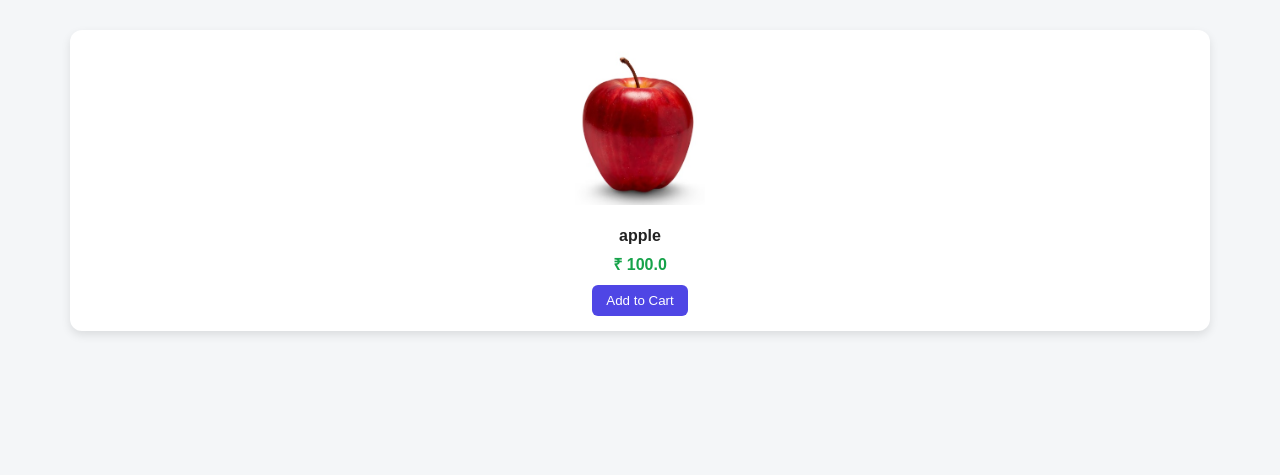
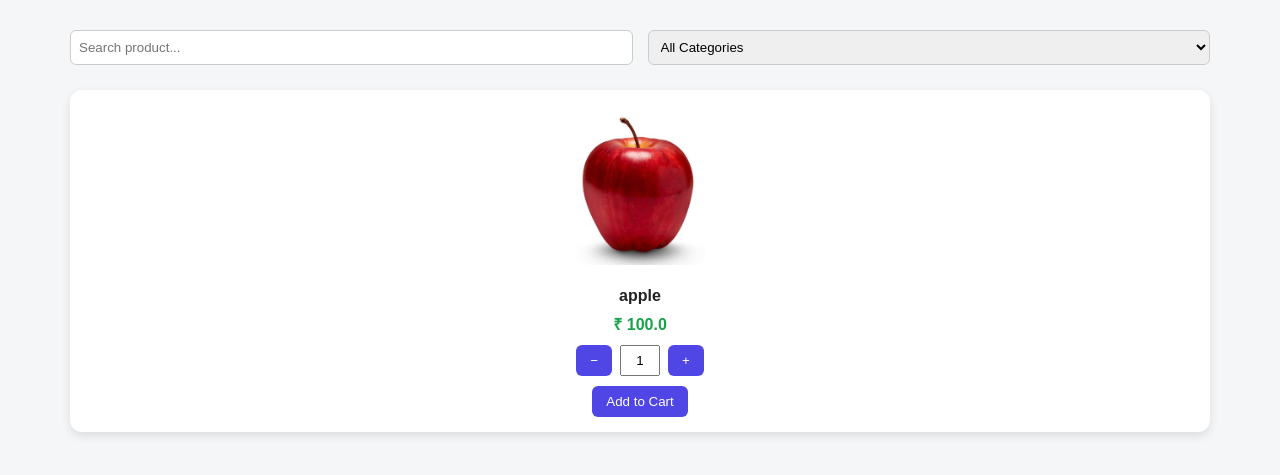
Before and after one commit to surajkharade000-dot/grocery-flask-app, a Flask app: page /products in a window 1280 px wide. Shown: the part 47-522 px from the top of the page. Run offline with Flask 3, Linux system fonts and the light colour scheme; a user stored in the database is signed in.

Commit message:
Update products.html

```diff
--- a/templates/products.html
+++ b/templates/products.html
@@ -4,12 +4,26 @@
     <title>Products</title>
     <link rel="stylesheet" href="{{ url_for('static', filename='css/style.css') }}">
 
-    <!-- EXTRA CSS (GRID + CARD LOOK) -->
+    <!-- EXTRA CSS (GRID + CARD LOOK + NEW FEATURES) -->
     <style>
         .container {
             max-width: 1200px;
             margin: auto;
             padding: 30px;
+        }
+
+        .top-controls {
+            display: flex;
+            gap: 15px;
+            margin-bottom: 25px;
+        }
+
+        .top-controls input,
+        .top-controls select {
+            padding: 8px;
+            border-radius: 6px;
+            border: 1px solid #ccc;
+            width: 100%;
         }
 
         .products {
@@ -51,6 +65,23 @@
             margin-bottom: 10px;
         }
 
+        .qty-box {
+            display: flex;
+            justify-content: center;
+            gap: 8px;
+            margin-bottom: 10px;
+        }
+
+        .qty-box button {
+            padding: 4px 10px;
+            cursor: pointer;
+        }
+
+        .qty-box input {
+            width: 40px;
+            text-align: center;
+        }
+
         .card button {
             padding: 8px 14px;
             border: none;
@@ -63,26 +94,71 @@
         .card button:hover {
             background: #3730a3;
         }
+
+        .cart-link {
+            position: relative;
+        }
+
+        .cart-badge {
+            position: absolute;
+            top: -6px;
+            right: -10px;
+            background: red;
+            color: white;
+            font-size: 12px;
+            padding: 2px 6px;
+            border-radius: 50%;
+        }
     </style>
 </head>
 
 <body>
 
+<!-- ================= NAVBAR ================= -->
 <div class="navbar">
     <b>🛒 Shivam Super Market</b>
     <div>
-        <a href="/cart">Cart</a>
+        <a href="/cart" class="cart-link">
+            Cart
+            {% if session.cart and session.cart|length > 0 %}
+                <span class="cart-badge">{{ session.cart|length }}</span>
+            {% endif %}
+        </a>
         <a href="/logout">Logout</a>
     </div>
 </div>
 
 <div class="container">
+
+    <!-- 🔍 SEARCH + 📦 FILTER -->
+    <div class="top-controls">
+        <input type="text" id="searchInput" placeholder="Search product...">
+
+        <select id="categoryFilter">
+            <option value="all">All Categories</option>
+            {% for p in products %}
+                <option value="{{ p.category_id }}">{{ p.category_id }}</option>
+            {% endfor %}
+        </select>
+    </div>
+
+    <!-- ================= PRODUCTS ================= -->
     <div class="products">
         {% for p in products %}
-        <div class="card">
+        <div class="card"
+             data-name="{{ p.name|lower }}"
+             data-category="{{ p.category_id }}">
+
             <img src="{{ p.image }}" alt="{{ p.name }}">
             <h4>{{ p.name }}</h4>
             <p>₹ {{ p.price }}</p>
+
+            <!-- ➕➖ QUANTITY -->
+            <div class="qty-box">
+                <button type="button" onclick="changeQty({{ p.id }}, -1)">−</button>
+                <input type="text" id="qty-{{ p.id }}" value="1" readonly>
+                <button type="button" onclick="changeQty({{ p.id }}, 1)">+</button>
+            </div>
 
             <form method="POST" action="/add-to-cart/{{ p.id }}">
                 <button type="submit">Add to Cart</button>
@@ -92,5 +168,33 @@
     </div>
 </div>
 
+<!-- ================= JS ================= -->
+<script>
+/* 🔍 SEARCH */
+document.getElementById("searchInput").addEventListener("keyup", function () {
+    let value = this.value.toLowerCase();
+    document.querySelectorAll(".card").forEach(card => {
+        card.style.display = card.dataset.name.includes(value) ? "block" : "none";
+    });
+});
+
+/* 📦 CATEGORY FILTER */
+document.getElementById("categoryFilter").addEventListener("change", function () {
+    let value = this.value;
+    document.querySelectorAll(".card").forEach(card => {
+        card.style.display =
+            value === "all" || card.dataset.category === value
+            ? "block" : "none";
+    });
+});
+
+/* ➕➖ QUANTITY */
+function changeQty(id, change) {
+    let input = document.getElementById("qty-" + id);
+    let val = parseInt(input.value);
+    if (val + change >= 1) input.value = val + change;
+}
+</script>
+
 </body>
 </html>
```
